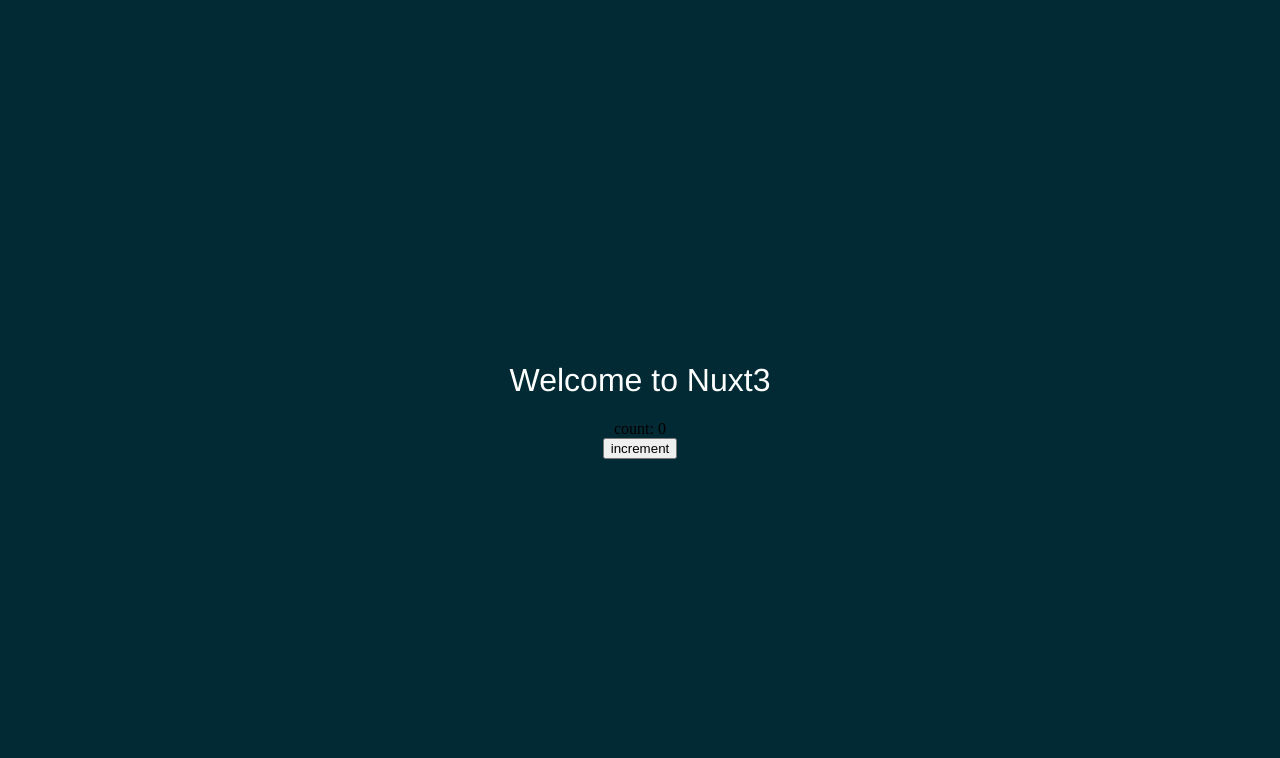
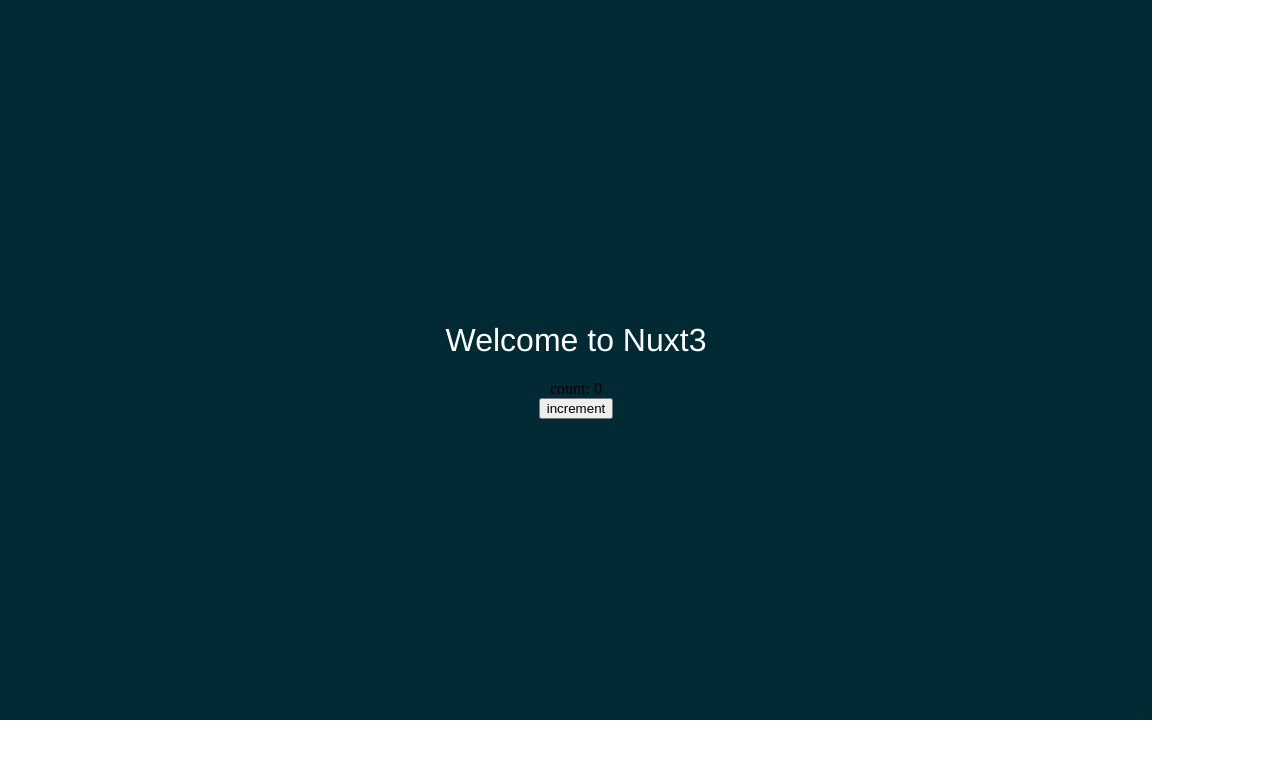
Before and after one commit to shun91/nuxt-app, a Nuxt app: page / in a window 1280 px wide. Shown: the top 758 px of the page. Built offline with nearby package versions, Linux system fonts and the light colour scheme.

Commit message:
✨ use `<Head>`

```diff
--- a/app.vue
+++ b/app.vue
@@ -1,12 +1,13 @@
 <template>
   <div>
+    <Head>
+      <Title>{{ title }}</Title>
+      <Style type="text/css" children="body { background-color: green; }"/>
+    </Head>
     <Welcome />
   </div>
 </template>
 
 <script setup>
-useHead({
-  title: 'Home',
-  titleTemplate: 'My App - %s'
-})
+const title = ref('Hello World')
 </script>
--- a/components/Welcome.vue
+++ b/components/Welcome.vue
@@ -17,8 +17,8 @@
 }
 
 .container {
-  height: 100vh;
-  width: 100vw;
+  height: 90vh;
+  width: 90vw;
   background: rgb(1, 42, 53);
   display: flex;
   flex-direction: column;
```
